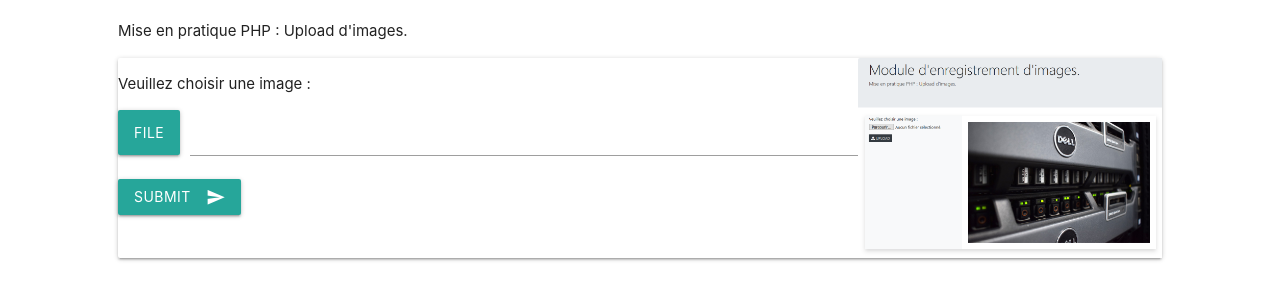
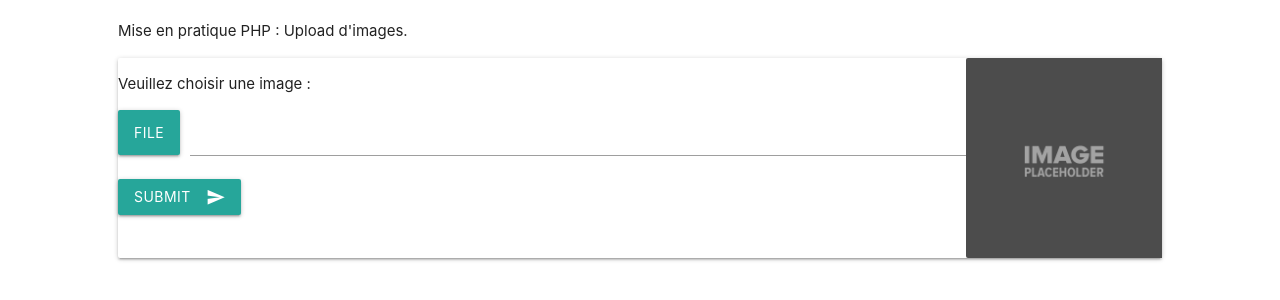
Before and after one commit to JulienGioux/promo4uploadtp, a PHP site: page / in a window 1280 px wide. Shown: the part 118-418 px from the top of the page. Run offline with PHP 8.4, Linux system fonts and the light colour scheme.

Commit message:
img placholder

```diff
--- a/index.php
+++ b/index.php
@@ -36,7 +36,7 @@
                 </form>
                 </div>
                 <div class="card-image">
-                    <img class="preview" src="img/capture01.png">
+                    <img class="preview" src="img/no-image-placeholder-2.jpg">
                 </div>
             </div>
         </div>
```
Also changed, not shown: img/no-image-placeholder-2.jpg (added).
